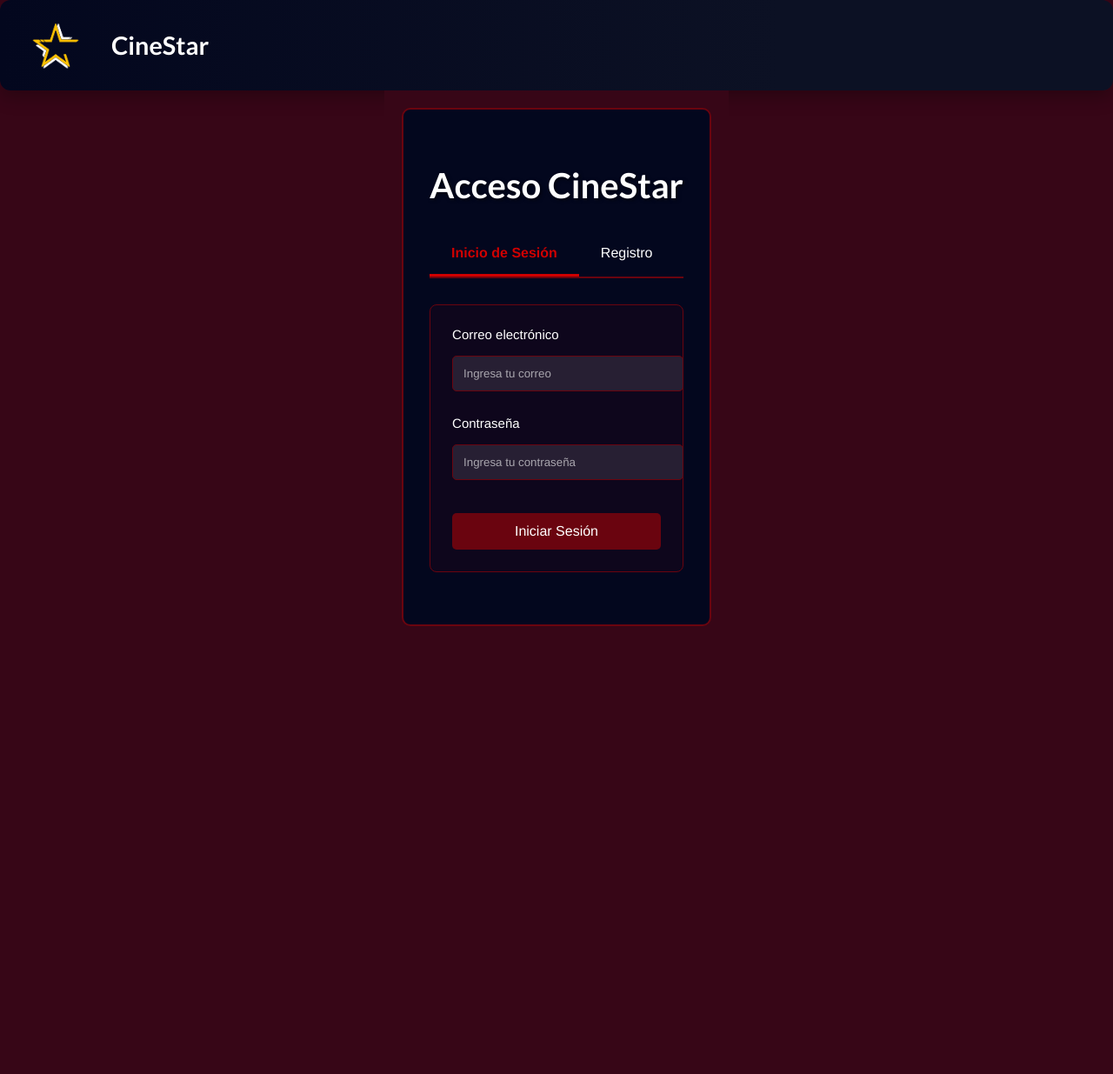
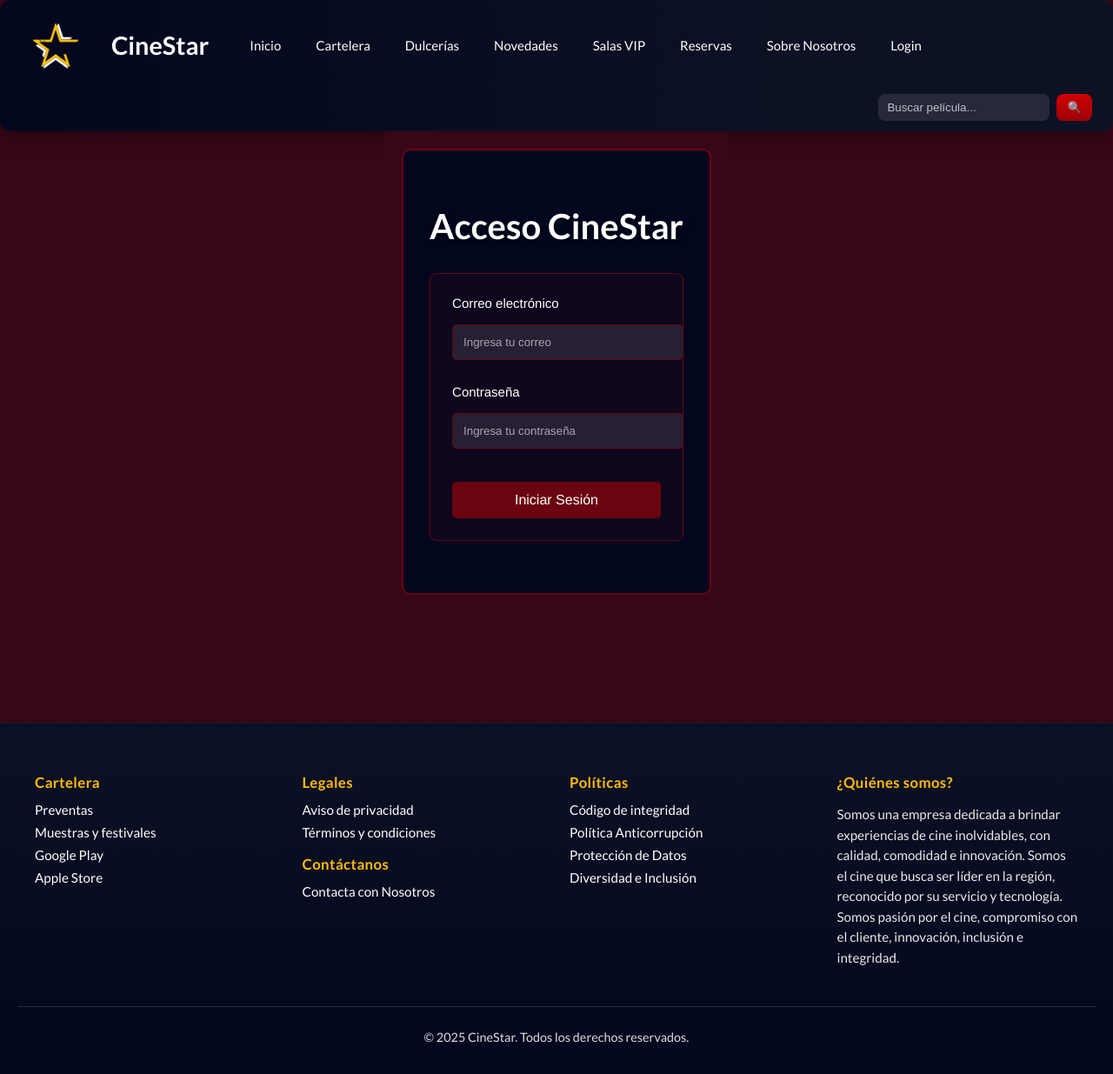
Before and after one commit to LukeBlak/Cine_Proyecto, a plain HTML site: page login.html in a window 1280 px wide. Shown: the whole page at 87% size. Before the commit the page ends 800 px from the top, so only its background shows below. Drawn offline with Linux system fonts and the light colour scheme; a web font is replaced by a local one.

Commit message:
Enhance login.html with navigation and footer
Added navigation menu and footer sections to login page.

```diff
--- a/login.html
+++ b/login.html
@@ -12,17 +12,28 @@
 <body>
     <header>
         <img src="IMG/Star.png" alt="Logo de CineStar">
-        <h1>CineStar</h1>
+    <h1>CineStar</h1>
+    <nav class="menu">
+      <ul>
+        <li><a href="index.html">Inicio</a></li>
+        <li><a href="cartelera.html">Cartelera</a></li>
+        <li><a href="dulceria.html">Dulcerías</a></li>
+        <li><a href="novedades.html">Novedades</a></li>
+        <li><a href="salas-vip.html">Salas VIP</a></li>
+        <li><a href="reservas.html">Reservas</a></li>
+        <li><a href="Acerca_de_nosotros.html">Sobre Nosotros</a></li>
+        <li><a href="login.html">Login</a></li>
+      </ul>
+    </nav>
+    <form class="busqueda" action="#" method="get">
+      <input type="text" name="q" placeholder="Buscar película..." />
+      <button type="submit">🔍</button>
+    </form>
     </header>
 
     <div class="login-container">
         <div class="login-panel">
             <h2>Acceso CineStar</h2>
-
-            <div class="login-tabs">
-                <button class="tab-btn active" data-tab="login">Inicio de Sesión</button>
-                <button class="tab-btn" data-tab="register">Registro</button>
-            </div>
 
             <div class="tab-content active" id="login">
                 <form class="login-form" id="loginForm">
@@ -35,28 +46,6 @@
                         <input type="password" id="loginPassword" required placeholder="Ingresa tu contraseña">
                     </div>
                     <button type="submit" class="btn-login">Iniciar Sesión</button>
-                </form>
-            </div>
-
-            <div class="tab-content" id="register">
-                <form class="login-form" id="registerForm">
-                    <div class="form-group">
-                        <label for="registerEmail">Correo electrónico</label>
-                        <input type="email" class="form-control" id="registerEmail" required>
-                    </div>
-                    <div class="form-group">
-                        <label for="registerPassword">Contraseña</label>
-                        <input type="password" class="form-control" id="registerPassword" required>
-                    </div>
-                    <div class="form-group">
-                        <label for="firstName">Nombre</label>
-                        <input type="text" class="form-control" id="firstName" required>
-                    </div>
-                    <div class="form-group">
-                        <label for="lastName">Apellido</label>
-                        <input type="lastName" class="form-control" id="lastName" required>
-                    </div>
-                    <button type="submit" class="btn-register">Registrarse</button>
                 </form>
             </div>
         </div>
@@ -78,5 +67,50 @@
         });
     </script>
     <script type="module" src="js/login.js"></script>
+    <footer class="footer">
+    <div class="footer-container">
+      <div class="footer-column">
+        <h3>Cartelera</h3>
+        <ul>
+          <li><a href="#">Preventas</a></li>
+          <li><a href="#">Muestras y festivales</a></li>
+          <li><a href="#">Google Play</a></li>
+          <li><a href="#">Apple Store</a></li>
+        </ul>
+      </div>
+      <div class="footer-column">
+        <h3>Legales</h3>
+        <ul>
+          <li><a href="#">Aviso de privacidad</a></li>
+          <li><a href="#">Términos y condiciones</a></li>
+        </ul>
+        <h3>Contáctanos</h3>
+        <ul>
+          <li> <a href="formulario.html">Contacta con Nosotros</a></li>
+        </ul>
+      </div>
+      <div class="footer-column">
+        <h3>Políticas</h3>
+        <ul>
+          <li><a href="#">Código de integridad</a></li>
+          <li><a href="#">Política Anticorrupción</a></li>
+          <li><a href="#">Protección de Datos</a></li>
+          <li><a href="#">Diversidad e Inclusión</a></li>
+        </ul>
+      </div>
+      <div class="footer-column">
+        <h3>¿Quiénes somos?</h3>
+        <p>
+          Somos una empresa dedicada a brindar experiencias de cine inolvidables,
+          con calidad, comodidad e innovación. Somos el cine que busca ser líder
+          en la región, reconocido por su servicio y tecnología. Somos pasión por
+          el cine, compromiso con el cliente, innovación, inclusión e integridad.
+        </p>
+      </div>
+    </div>
+    <div class="footer-bottom">
+      <p>© 2025 CineStar. Todos los derechos reservados.</p>
+    </div>
+  </footer>
 </body>
 </html>
```
